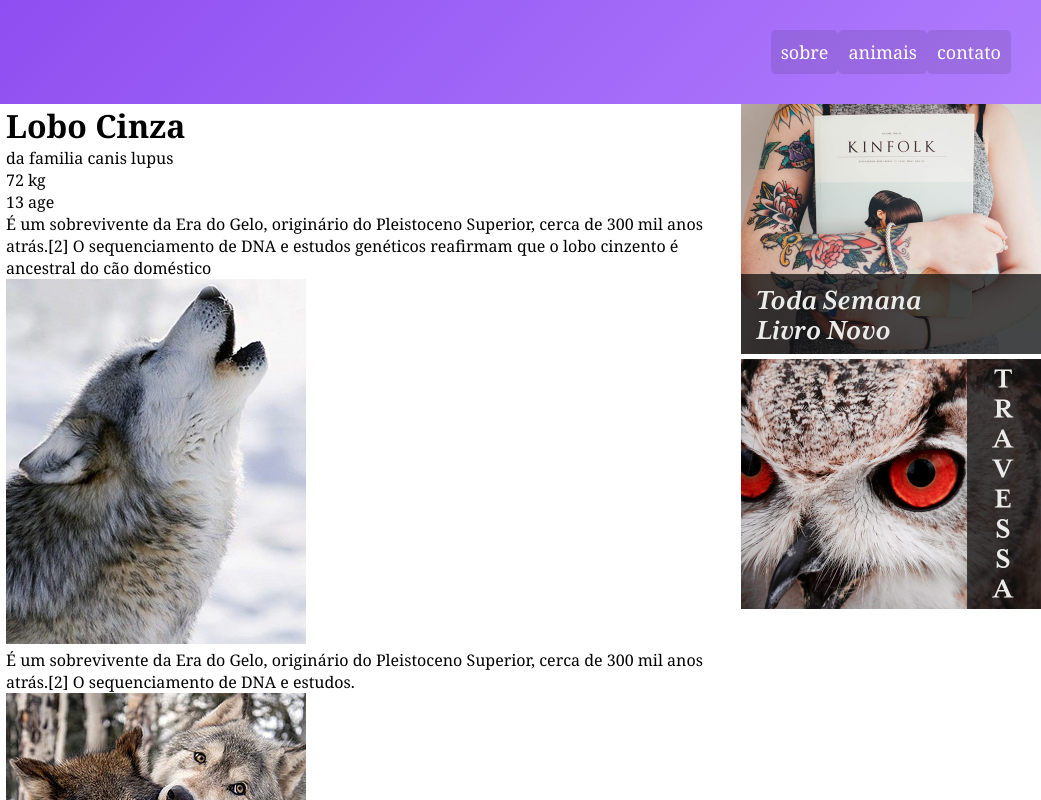
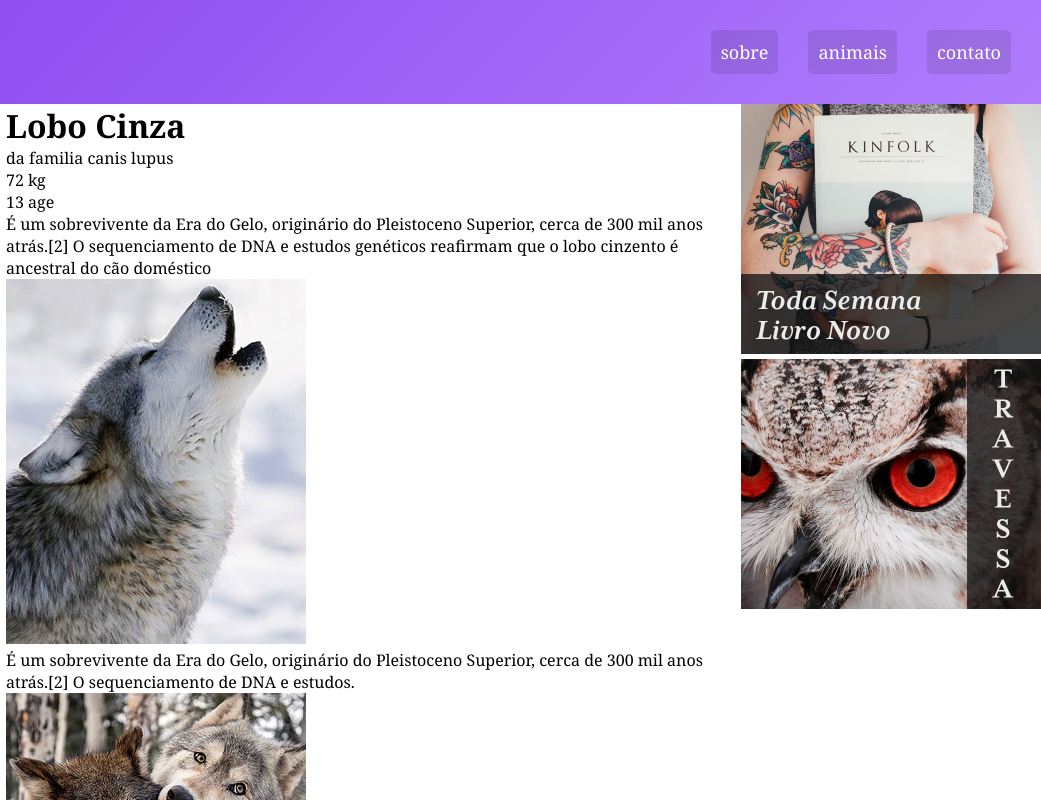
Before and after one commit to thiagopaiva99/wildbeast, a plain HTML site: page index.html in a window 1280 px wide. Shown: the top 800 px of the page, 239-1280 px from the left. Drawn offline with Linux system fonts and the light colour scheme; a web font is replaced by a local one.

Commit message:
Commit automatico do terminal.

```diff
--- a/css/style.css
+++ b/css/style.css
@@ -57,10 +57,15 @@ img{
     font-size: 1.125rem;
     background: rgba(0, 0, 0, .1);
     border-radius: 5px;
+    transition: 0.3s;
 }
 
 .header nav a:hover {
+    background: rgba(0, 0, 0, .5);
+}
 
+.header nav li + li {
+    margin-left: 30px;
 }
 
 .sidenav {
```
